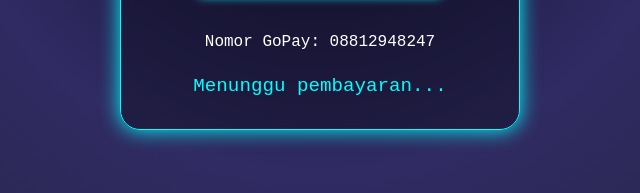
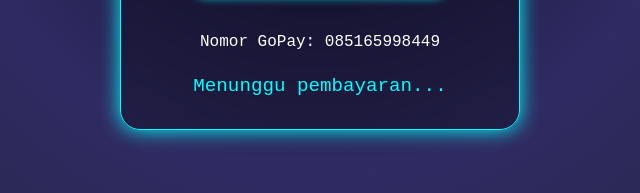
Before and after one commit to alfaofficiall/PAYMET, a plain HTML site: page GOPAY/index.html in a window 1280 px wide. Shown: the part 604-797 px from the top of the page, 320-960 px from the left. Drawn offline with Linux system fonts and the light colour scheme; files that its build step writes are made by us from their sources.

Commit message:
Update index.html

```diff
--- a/GOPAY/index.html
+++ b/GOPAY/index.html
@@ -45,7 +45,7 @@
   <div class="container">
     <h2>Scan GoPay untuk Membayar</h2>
     <img src="../-media-/gopay.png" alt="Gopay QR" />
-    <p class="nomor">Nomor GoPay: 08812948247</p>
+    <p class="nomor">Nomor GoPay: 085165998449</p>
     <p class="status">Menunggu pembayaran...</p>
   </div>
 </body>
```
